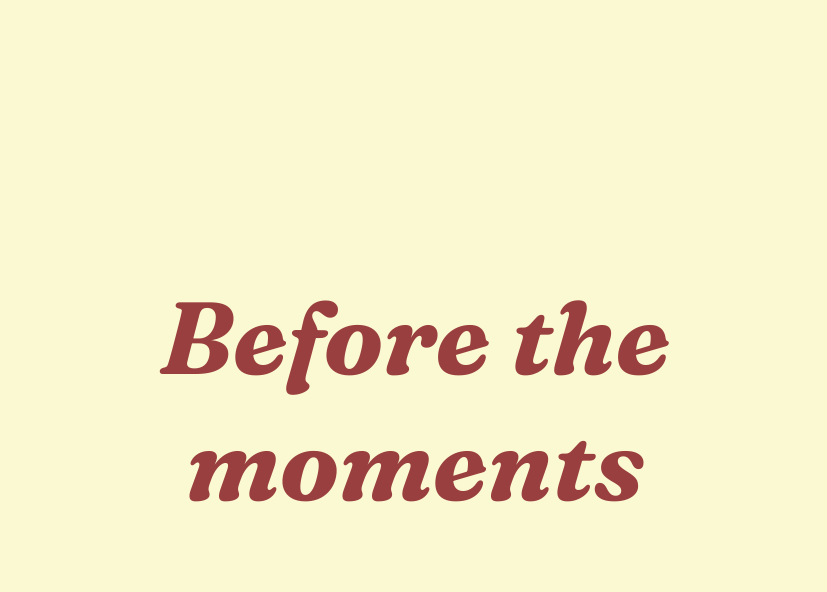
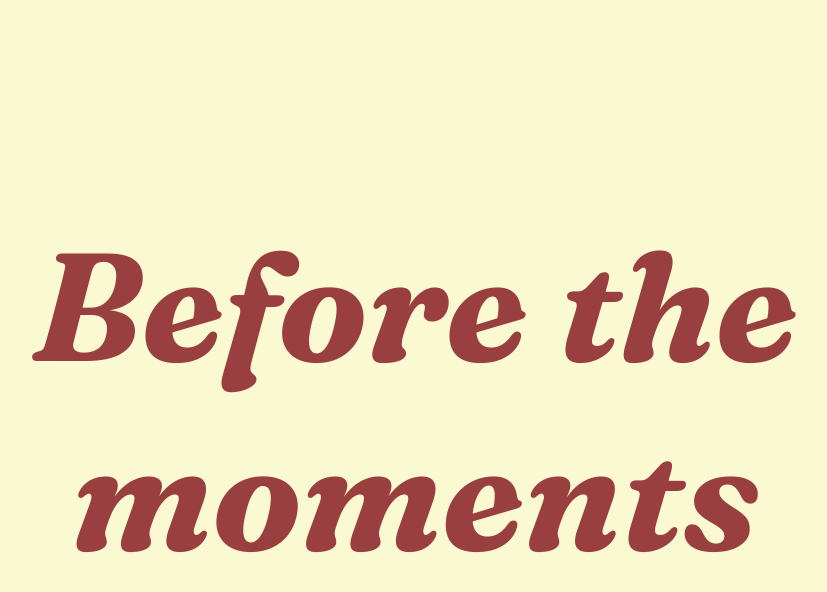
Before and after one commit to JobaniMarh/Lyrics, a plain HTML site: page index.html in a window 1280 px wide. Both pictures are taken after a click on the button "PLAY". Shown: the whole page, without its empty margins (225-1052 px from the left). Drawn offline with Linux system fonts and the light colour scheme.

Commit message:
Update index.css

```diff
--- a/index.css
+++ b/index.css
@@ -44,7 +44,7 @@ h1{
   font-variation-settings:
     "SOFT" 0,
     "WONK" 1;
-  font-size: clamp(50px, 8vw, 800px);
+  font-size: clamp(50px, 12vw, 800px);
   text-align: center;
   max-width:50rem;
 
```
